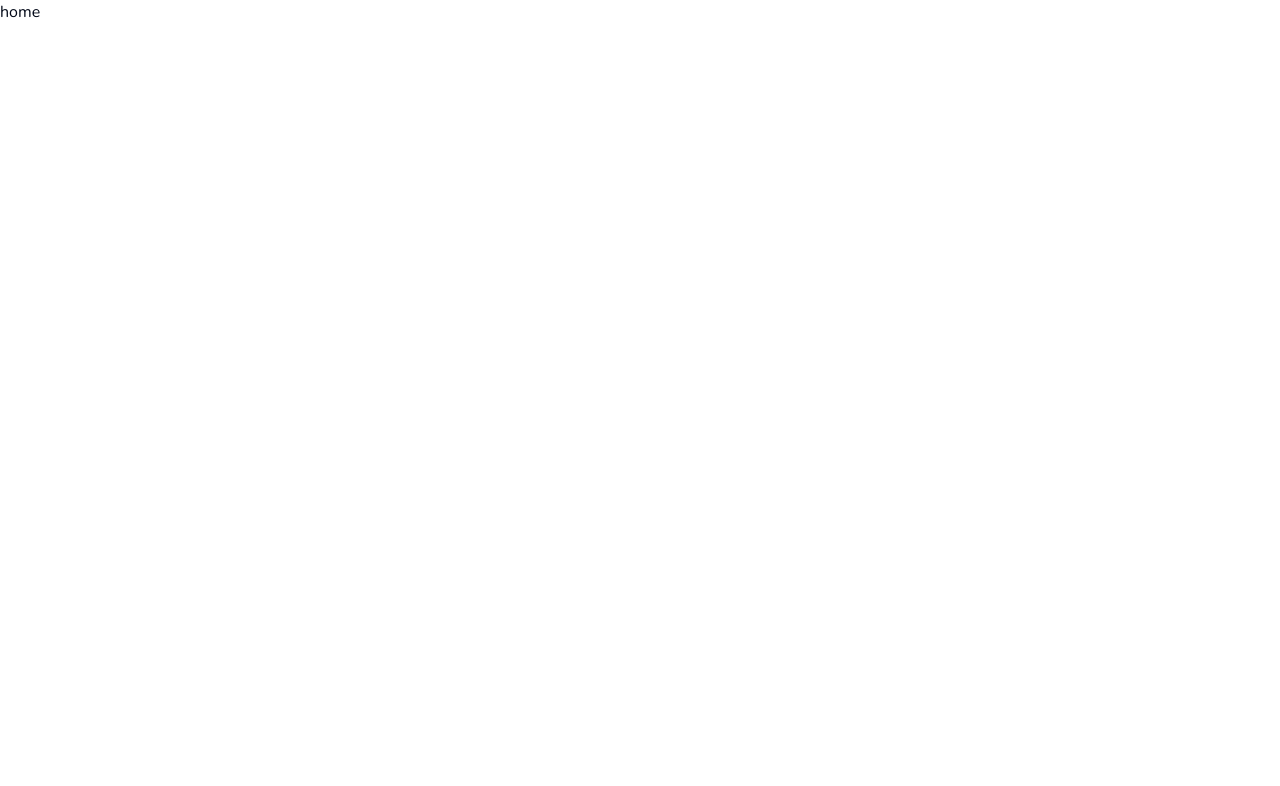
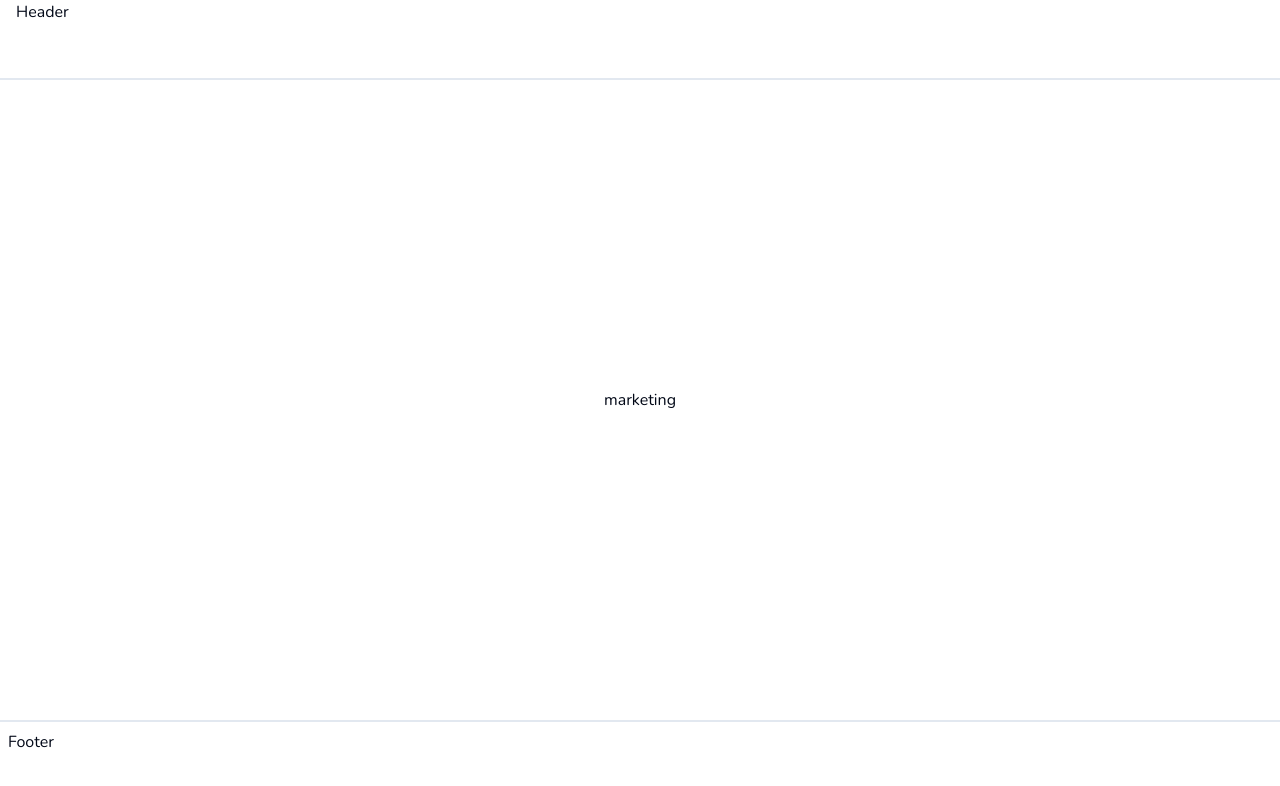
Before and after one commit to Curiosoofficial/lingo, a Next.js app: page / in a window 1280 px wide. Shown: the top 786 px of the page. Built offline with nearby package versions, Linux system fonts and the light colour scheme.

Commit message:
marketing skeleton

```diff
--- /dev/null
+++ b/app/(marketing)/Footer.tsx
@@ -0,0 +1,11 @@
+import React from 'react'
+
+const Footer = () => {
+  return (
+    <div className="hidden lg:block h-20 w-full border-t-2 border-slate-200 p-2">
+        Footer
+    </div>
+  )
+}
+
+export default Footer
--- /dev/null
+++ b/app/(marketing)/Header.tsx
@@ -0,0 +1,11 @@
+import React from 'react'
+
+const Header = () => {
+  return (
+    <header className="h-20 w-full border-b-2 border-slate-200 px-4">
+        Header
+    </header>
+  )
+}
+
+export default Header
--- /dev/null
+++ b/app/(marketing)/layout.tsx
@@ -0,0 +1,22 @@
+import Footer from "./Footer";
+import Header from "./Header";
+
+
+
+type Props = {
+    chidlren: React.ReactNode;
+}
+
+const MarketingLayout = ({ children }: Props) => {
+    return (
+        <div className="min-h-screen flex flex-col">
+            <Header />
+            <main className="flex-1 flex flex-col items-center justify-center">
+            {children}
+            </main>
+            <Footer/>
+        </div>
+    )
+}
+
+export default MarketingLayout;
--- a/app/page.tsx
+++ b/app/(marketing)/page.tsx
@@ -4,7 +4,7 @@
 export default function Home() {
   return (
     <div>
-      home
+        marketing
     </div>
   );
 }
```
